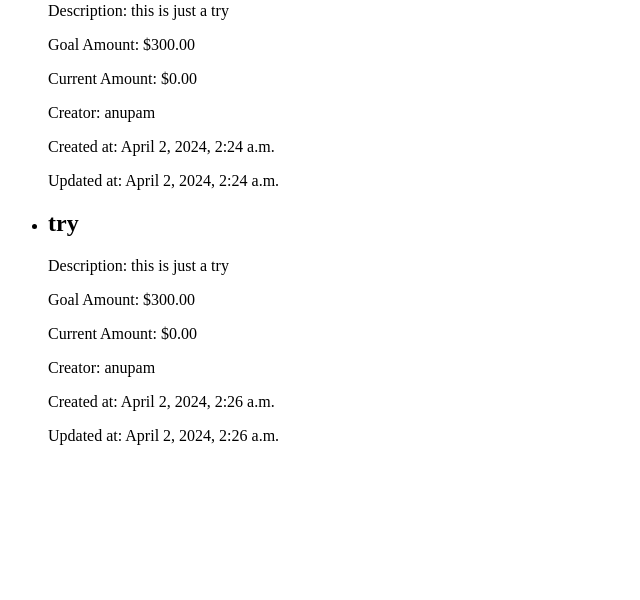
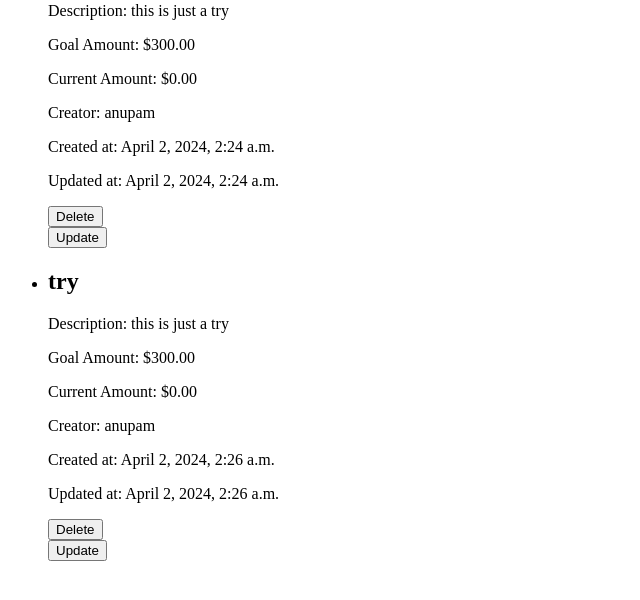
Before and after one commit to sambegdhakal/Patreon_donation_project, a Django app: template page/templates/pagelist.html in a window 1280 px wide. Shown: the part 125-725 px from the top of the page, without its empty margins (0-640 px from the left). Run offline with Django 5.2, Linux system fonts and the light colour scheme; the template is opened without the code that fills it: values that come from a table or form of the project are taken from there, others are empty; data comes from the database, SQL or seed files in the repository; both versions use the stored data as it was after the commit.

Commit message:
made my own urls

```diff
--- a/Patreon_project/urls.py
+++ b/Patreon_project/urls.py
@@ -15,10 +15,9 @@ Including another URLconf
     2. Add a URL to urlpatterns:  path('blog/', include('blog.urls'))
 """
 from django.contrib import admin
-from django.urls import path
+from django.urls import path, include
 from registration.views import userregister #from views.py import userregister function; from registration app
 from login.views import login #from views.py import login function; from login app
-from page.views import patreon_page_create, patreon_page_list
 
 
 
@@ -26,6 +25,5 @@ urlpatterns = [
     path("admin/", admin.site.urls),
     path("register/", userregister, name="register"),
     path("login/", login, name= "login"),
-    path("createpage/", patreon_page_create, name= "createpage"),
-    path("viewpage/", patreon_page_list, name= "patreon_page_list"),
+    path("page/", include("page.urls")),
 ]
--- a/page/templates/pagelist.html
+++ b/page/templates/pagelist.html
@@ -19,6 +19,12 @@
                 <p>Creator: {{ page.creator.username }}</p>
                 <p>Created at: {{ page.created_at }}</p>
                 <p>Updated at: {{ page.updated_at }}</p>
+                <form action="/delete/{{ page.id }}" method="post">
+                    <button type="submit">Delete</button>
+                </form>
+                <form action="/update/{{ page.id }}" method="get">
+                    <button type="submit">Update</button>
+                </form>
             </li>
         {% empty %}
             <li>No Patreon pages available.</li>
--- /dev/null
+++ b/page/urls.py
@@ -0,0 +1,8 @@
+from django.urls import path
+from . import views
+
+app_name = "page"
+urlpatterns = [
+    path("createpage/", views.patreon_page_create, name= "createpage"),
+    path("viewpage/", views.patreon_page_list, name= "patreon_page_list"),
+]
```
Also changed, not shown: page/views.py (+6 -7 lines), db.sqlite3.
